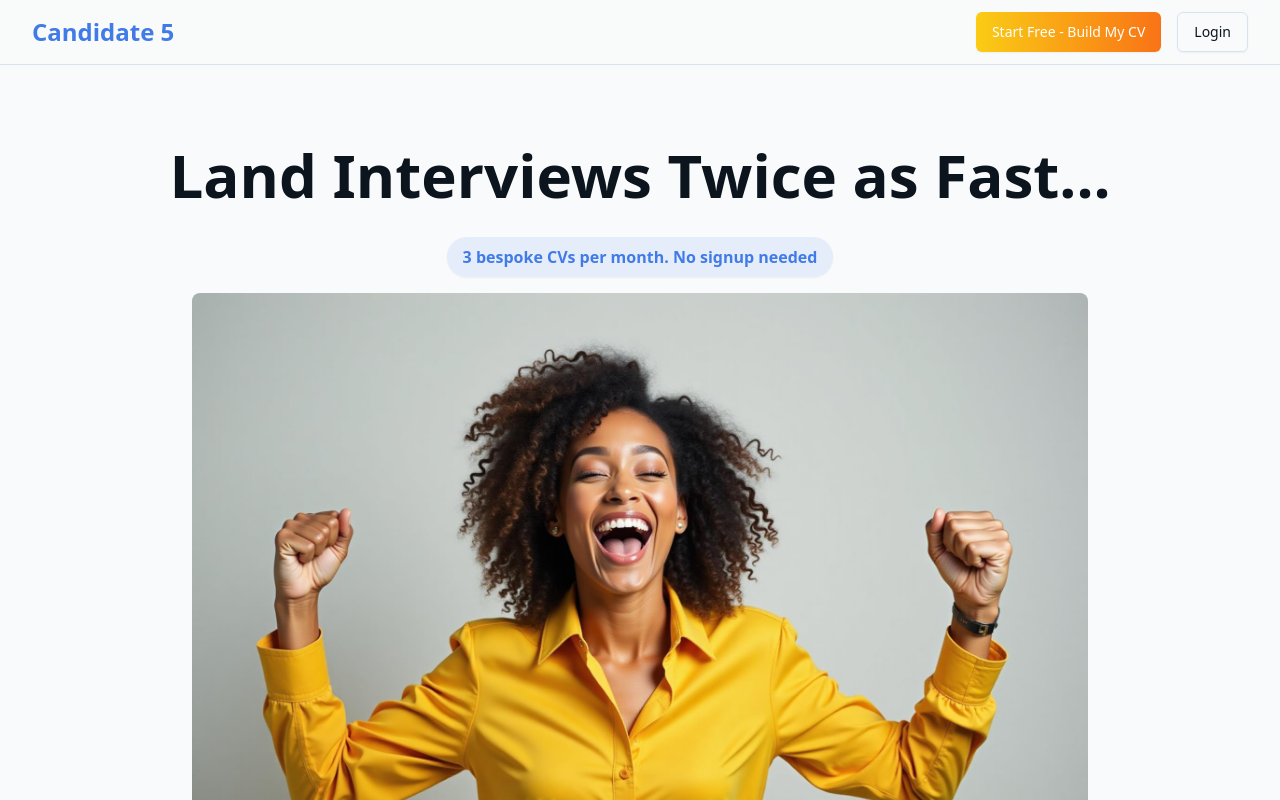
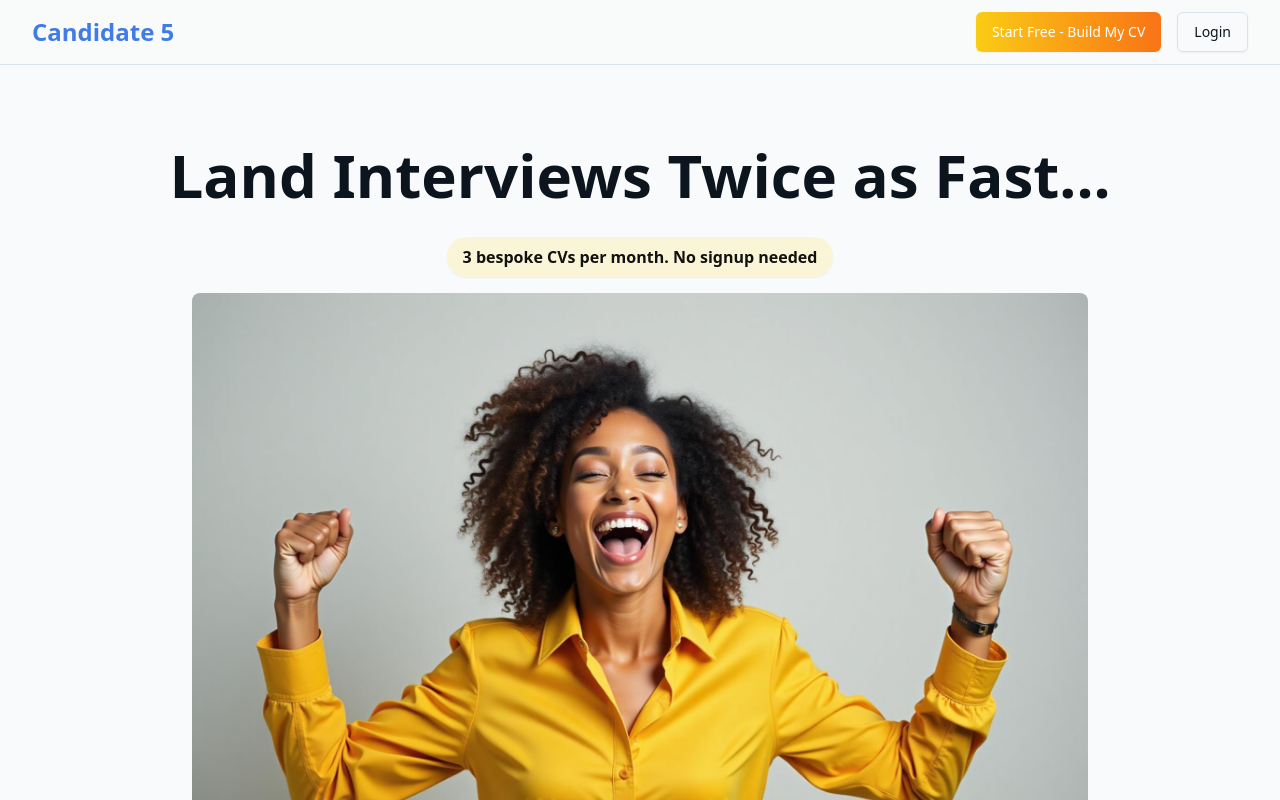
Before and after one commit to Kunle123/C5Frontend, a React (Vite) app in the folder frontend/: page / in a window 1280 px wide. Shown: the top 800 px of the page. Built offline with nearby package versions, Linux system fonts and the light colour scheme; no server answers.

Commit message:
feat: style '3 bespoke CVs per month' badge as gold, black text, and link to register

```diff
--- a/frontend/src/components/NewLanding.tsx
+++ b/frontend/src/components/NewLanding.tsx
@@ -39,9 +39,9 @@ export const NewLanding = () => {
               Land Interviews Twice as Fast...
             </h1>
             <div className="flex justify-center mb-4">
-              <span className="bg-primary/10 text-primary font-semibold rounded-full px-4 py-2 text-base shadow-sm">
+              <Link to="/signup" className="rounded-full px-4 py-2 text-base shadow-sm font-semibold transition-colors duration-200" style={{ background: 'rgba(255, 215, 0, 0.15)', color: '#111' }}>
                 3 bespoke CVs per month. No signup needed
-              </span>
+              </Link>
             </div>
 
             {/* Hero Image */}
```
